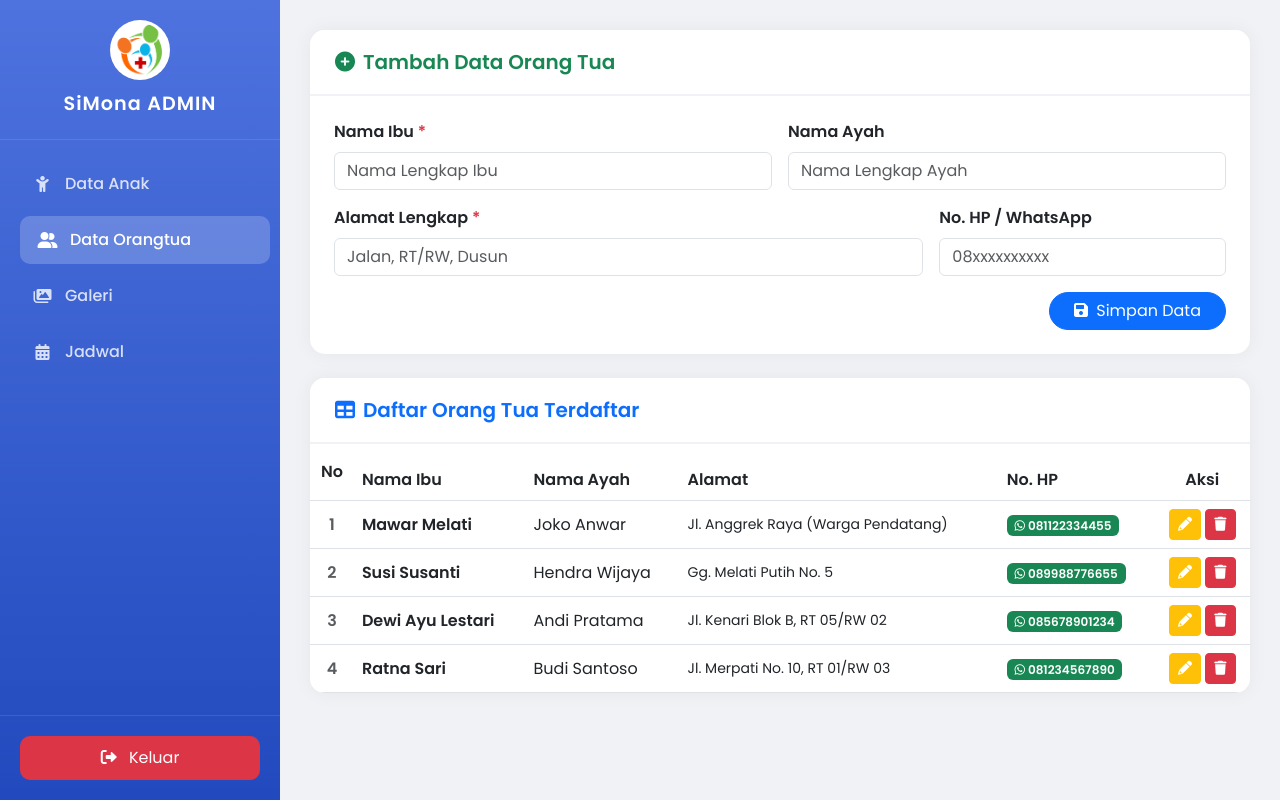
After one commit to AditWiBu69/proyek2_posyandu-web, a PHP site: page /data_orangtua.php in a window 1280 px wide. The commit adds this page. Run offline with PHP 8.4, Linux system fonts and the light colour scheme; data comes from the database, SQL or seed files in the repository.

Commit message:
tambah otang tua

```diff
--- /dev/null
+++ b/data_orangtua.php
@@ -0,0 +1,225 @@
+<?php
+session_start();
+include "koneksi.php"; // Pastikan file ini ada
+
+// Cek koneksi
+if (!isset($koneksi)) {
+    die("Error: Variabel \$koneksi tidak ditemukan.");
+}
+
+// ==========================================
+// LOGIKA TAMBAH DATA ORANG TUA
+// ==========================================
+if (isset($_POST['simpan_ortu'])) {
+    // Amankan Input
+    $nama_ibu   = mysqli_real_escape_string($koneksi, $_POST['nama_ibu']);
+    $nama_ayah  = mysqli_real_escape_string($koneksi, $_POST['nama_ayah']);
+    $alamat     = mysqli_real_escape_string($koneksi, $_POST['alamat_ortu']);
+    $no_hp      = mysqli_real_escape_string($koneksi, $_POST['no_hp']);
+
+    // Query Insert
+    $sql_simpan = "INSERT INTO t_orangtua (nama_ibu, nama_ayah, alamat_ortu, no_hp)
+                   VALUES ('$nama_ibu', '$nama_ayah', '$alamat', '$no_hp')";
+
+    $query_simpan = mysqli_query($koneksi, $sql_simpan);
+
+    if ($query_simpan) {
+        echo "<script>alert('Data Orang Tua Berhasil Disimpan!'); window.location.href='data_orangtua.php';</script>";
+    } else {
+        echo "<script>alert('Gagal Menyimpan: " . mysqli_error($koneksi) . "');</script>";
+    }
+}
+?>
+
+<!DOCTYPE html>
+<html lang="id">
+<head>
+  <meta charset="UTF-8">
+  <meta name="viewport" content="width=device-width, initial-scale=1.0">
+  <title>Data Orang Tua - SiMona Admin</title>
+
+  <link rel="stylesheet" href="https://cdn.jsdelivr.net/npm/bootstrap@5.3.0/dist/css/bootstrap.min.css">
+  <link rel="stylesheet" href="https://cdnjs.cloudflare.com/ajax/libs/font-awesome/6.0.0-beta3/css/all.min.css">
+  <link href="https://fonts.googleapis.com/css2?family=Poppins:wght@300;400;500;600&display=swap" rel="stylesheet">
+
+  <style>
+    body { background-color: #f0f2f5; font-family: 'Poppins', sans-serif; overflow-x: hidden; }
+    .d-flex-wrapper { display: flex; width: 100%; min-height: 100vh; }
+
+    /* Sidebar Styling (Sama seperti data_anak.php) */
+    .sidebar { width: 280px; background: linear-gradient(180deg, #4e73df 0%, #224abe 100%); color: white; min-height: 100vh; position: sticky; top: 0; display: flex; flex-direction: column; flex-shrink: 0;}
+    .sidebar-logo { padding: 20px; text-align: center; border-bottom: 1px solid rgba(255,255,255,0.1); }
+    .sidebar-logo img { width: 60px; height: 60px; border-radius: 50%; background: white; padding: 3px; margin-bottom: 10px; }
+    .sidebar-brand { font-size: 1.2rem; font-weight: 600; letter-spacing: 1px; display: block; }
+    .sidebar-menu { padding: 20px 15px; flex-grow: 1; }
+    .nav-link { color: rgba(255,255,255,0.8) !important; font-weight: 500; margin-bottom: 8px; border-radius: 10px; padding: 12px 15px; transition: all 0.3s; display: flex; align-items: center; }
+    .nav-link i { width: 25px; text-align: center; margin-right: 10px; }
+    .nav-link:hover, .nav-link.active { background-color: rgba(255,255,255,0.2); color: #fff !important; transform: translateX(5px); }
+    .sidebar-footer { padding: 20px; border-top: 1px solid rgba(255,255,255,0.1); }
+    .btn-logout { width: 100%; background-color: #dc3545; color: white !important; border: none; border-radius: 10px; padding: 10px; transition: 0.3s; }
+    .btn-logout:hover { background-color: #bb2d3b; transform: scale(1.02); }
+
+    /* Content */
+    .main-content { flex-grow: 1; padding: 30px; width: 100%; }
+    .card-custom { border: none; border-radius: 15px; box-shadow: 0 0 20px rgba(0,0,0,0.05); background: white; overflow: hidden; }
+    .card-header-custom { background-color: white; border-bottom: 2px solid #f0f2f5; padding: 20px 25px; display: flex; justify-content: space-between; align-items: center; }
+
+    @media (max-width: 768px) {
+        .d-flex-wrapper { flex-direction: column; }
+        .sidebar { width: 100%; min-height: auto; }
+        .sidebar-menu { display: flex; flex-wrap: wrap; justify-content: center; gap: 5px;}
+        .sidebar-footer { display: none; }
+    }
+  </style>
+</head>
+
+<body>
+
+  <div class="d-flex-wrapper">
+
+    <nav class="sidebar">
+        <div class="sidebar-logo">
+            <img src="img/Favicon.png" alt="Logo">
+            <span class="sidebar-brand">SiMona ADMIN</span>
+        </div>
+
+        <div class="sidebar-menu">
+            <ul class="nav flex-column">
+                <li class="nav-item">
+                    <a class="nav-link" href="data_anak.php">
+                        <i class="fas fa-child"></i> Data Anak
+                    </a>
+                </li>
+                <li class="nav-item">
+                    <a class="nav-link active" href="data_orangtua.php">
+                        <i class="fas fa-user-friends"></i> Data Orangtua
+                    </a>
+                </li>
+                <li class="nav-item">
+                    <a class="nav-link" href="data_anak.php#galeri-admin">
+                        <i class="fas fa-images"></i> Galeri
+                    </a>
+                </li>
+                <li class="nav-item">
+                    <a class="nav-link" href="admin_jadwal.php">
+                        <i class="fas fa-calendar-alt"></i> Jadwal
+                    </a>
+                </li>
+            </ul>
+        </div>
+
+        <div class="sidebar-footer d-none d-md-block">
+            <a href="logout.php" class="btn btn-logout">
+                <i class="fas fa-sign-out-alt me-2"></i> Keluar
+            </a>
+        </div>
+    </nav>
+
+    <div class="main-content">
+
+        <div class="d-block d-md-none mb-4 text-center">
+            <h5 class="fw-bold text-primary">Manajemen Orang Tua</h5>
+            <hr>
+        </div>
+
+        <div class="card card-custom mb-4">
+            <div class="card-header-custom">
+                <h5 class="m-0 fw-bold text-success"><i class="fas fa-plus-circle me-2"></i>Tambah Data Orang Tua</h5>
+            </div>
+            <div class="card-body p-4">
+                <form action="" method="POST">
+                    <div class="row g-3">
+                        <div class="col-md-6">
+                            <label class="form-label fw-bold">Nama Ibu <span class="text-danger">*</span></label>
+                            <input type="text" name="nama_ibu" class="form-control" required placeholder="Nama Lengkap Ibu">
+                        </div>
+                        <div class="col-md-6">
+                            <label class="form-label fw-bold">Nama Ayah</label>
+                            <input type="text" name="nama_ayah" class="form-control" placeholder="Nama Lengkap Ayah">
+                        </div>
+                        <div class="col-md-8">
+                            <label class="form-label fw-bold">Alamat Lengkap <span class="text-danger">*</span></label>
+                            <input type="text" name="alamat_ortu" class="form-control" required placeholder="Jalan, RT/RW, Dusun">
+                        </div>
+                        <div class="col-md-4">
+                            <label class="form-label fw-bold">No. HP / WhatsApp</label>
+                            <input type="number" name="no_hp" class="form-control" placeholder="08xxxxxxxxxx">
+                        </div>
+                        <div class="col-12 text-end">
+                            <button type="submit" name="simpan_ortu" class="btn btn-primary px-4 rounded-pill">
+                                <i class="fas fa-save me-1"></i> Simpan Data
+                            </button>
+                        </div>
+                    </div>
+                </form>
+            </div>
+        </div>
+
+        <div class="card card-custom">
+            <div class="card-header-custom">
+                <h5 class="m-0 fw-bold text-primary"><i class="fas fa-table me-2"></i>Daftar Orang Tua Terdaftar</h5>
+            </div>
+            <div class="card-body p-0">
+                <div class="table-responsive">
+                    <table class="table table-hover align-middle mb-0">
+                        <thead class="bg-light text-secondary">
+                            <tr>
+                                <th class="text-center py-3">No</th>
+                                <th>Nama Ibu</th>
+                                <th>Nama Ayah</th>
+                                <th>Alamat</th>
+                                <th>No. HP</th>
+                                <th class="text-center">Aksi</th>
+                            </tr>
+                        </thead>
+                        <tbody>
+                            <?php
+                            $sql = "SELECT * FROM t_orangtua ORDER BY id_orangtua DESC";
+                            $query = mysqli_query($koneksi, $sql);
+                            $no = 1;
+
+                            if(mysqli_num_rows($query) > 0):
+                                while($row = mysqli_fetch_assoc($query)):
+                            ?>
+                            <tr>
+                                <td class="text-center fw-bold text-muted"><?= $no++; ?></td>
+                                <td class="fw-bold text-dark"><?= htmlspecialchars($row['nama_ibu']); ?></td>
+                                <td><?= htmlspecialchars($row['nama_ayah']); ?></td>
+                                <td class="small"><?= htmlspecialchars($row['alamat_ortu']); ?></td>
+                                <td>
+                                    <?php if(!empty($row['no_hp'])): ?>
+                                        <span class="badge bg-success"><i class="fab fa-whatsapp"></i> <?= $row['no_hp']; ?></span>
+                                    <?php else: ?>
+                                        <span class="text-muted small">-</span>
+                                    <?php endif; ?>
+                                </td>
+                                <td class="text-center">
+                                <a href="edit_orangtua.php?id_orangtua=<?= $row['id_orangtua']; ?>" class="btn btn-sm btn-warning text-white">
+                                <i class="fas fa-pencil-alt"></i>
+                                </a>
+
+                                <a href="delete_orangtua.php?id_orangtua=<?= $row['id_orangtua']; ?>" class="btn btn-sm btn-danger" onclick="return confirm('Hapus data ini?')">
+                                <i class="fas fa-trash"></i>
+                                </a>
+                                </td>
+                            </tr>
+                            <?php
+                                endwhile;
+                            else:
+                            ?>
+                            <tr>
+                                <td colspan="6" class="text-center py-4 text-muted">Belum ada data orang tua.</td>
+                            </tr>
+                            <?php endif; ?>
+                        </tbody>
+                    </table>
+                </div>
+            </div>
+        </div>
+
+    </div>
+  </div>
+
+<script src="https://cdn.jsdelivr.net/npm/bootstrap@5.3.0/dist/js/bootstrap.bundle.min.js"></script>
+</body>
+</html>
```
Also changed, not shown: data_anak.php (+31 -104 lines), delete_orangtua.php (added, +64 -0 lines), edit_orangtua.php (added, +198 -0 lines).
